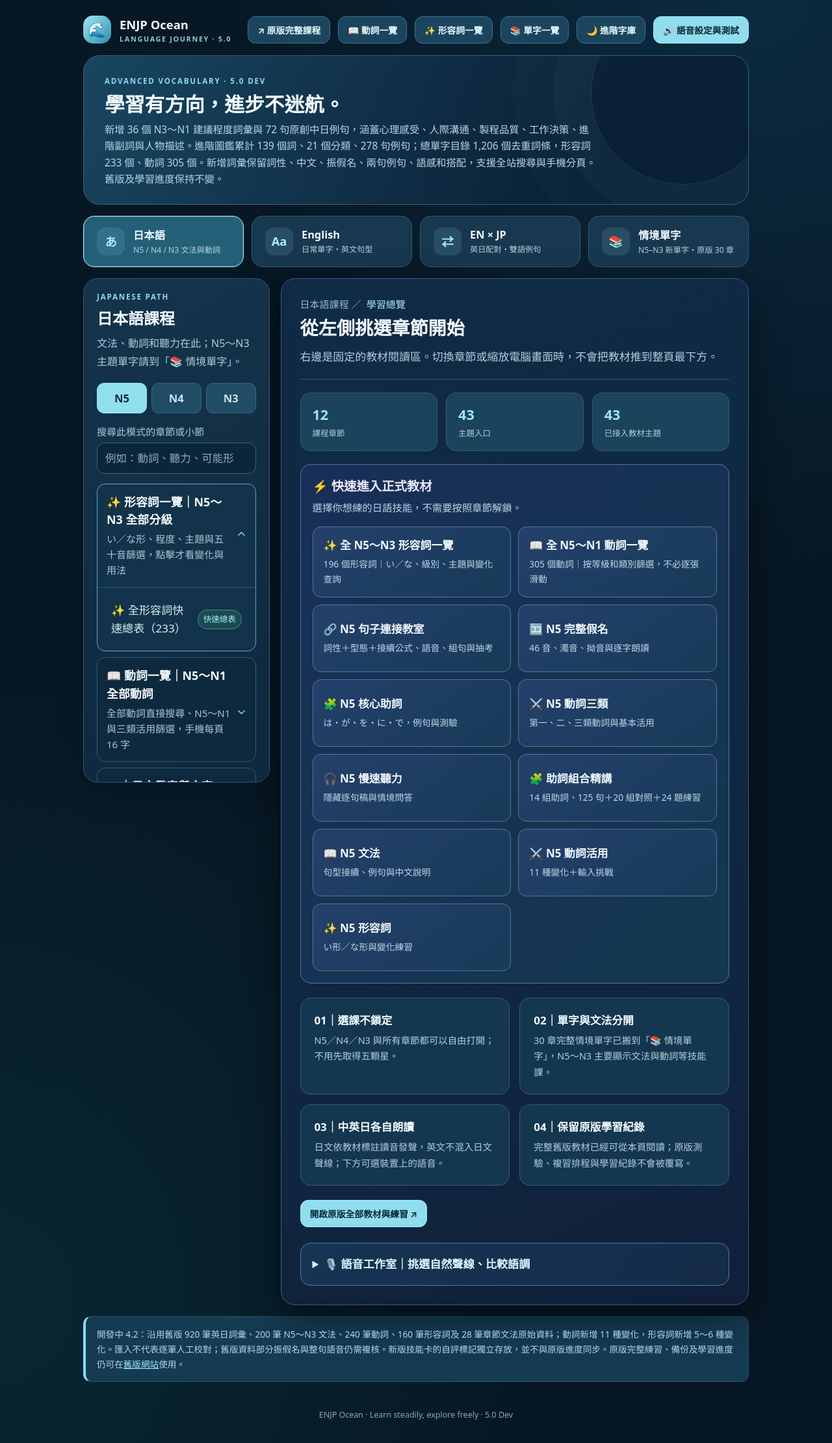
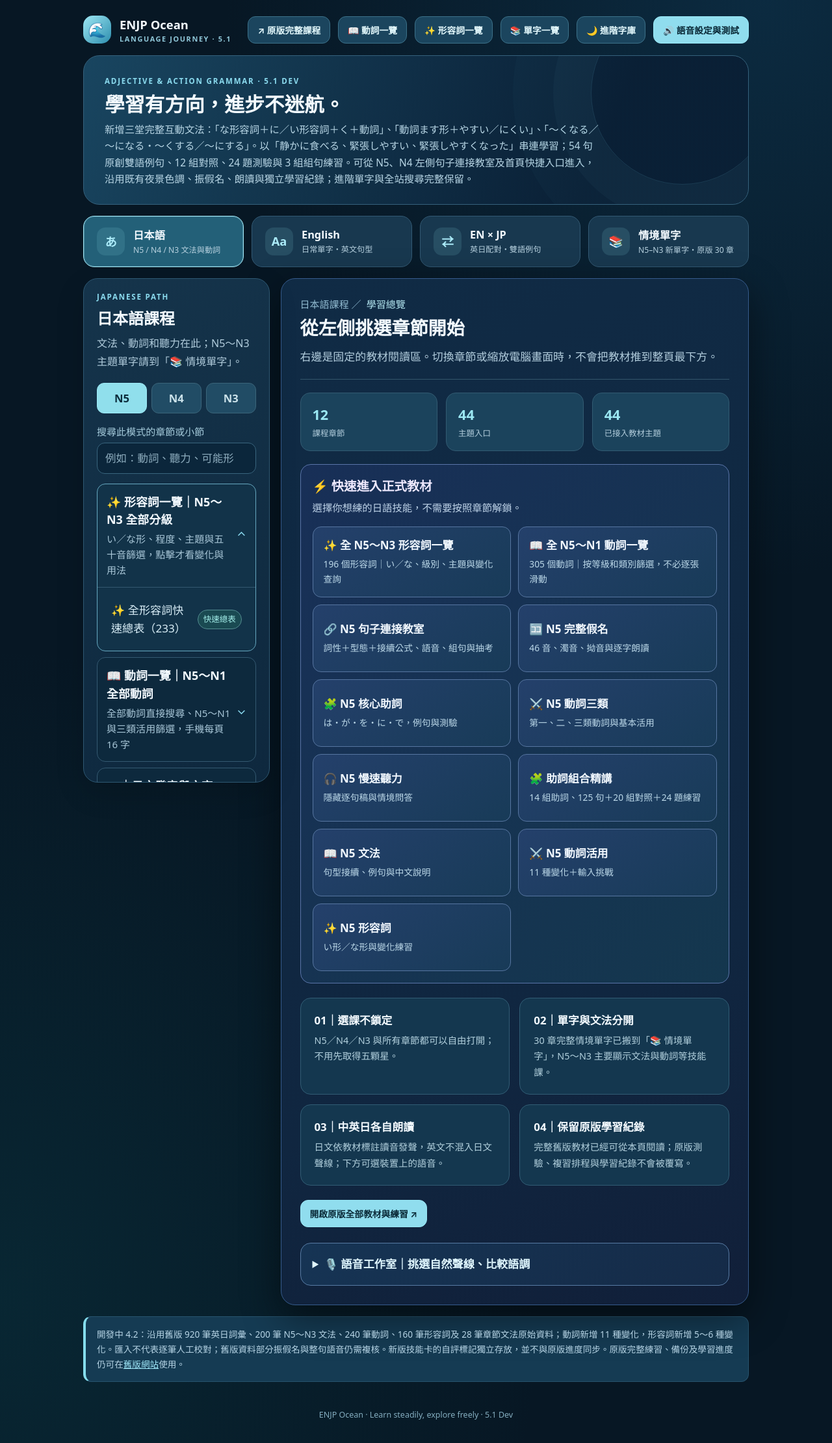
Before and after one commit to qwer3648141-png/qwer3648141-png.github.io, a plain HTML site: page v3/index.html in a window 1280 px wide. Shown: the whole page at 65% size. Drawn offline with Linux system fonts and the light colour scheme.

Commit message:
Connect three new adjective/adverb Japanese grammar lessons before course renderer, update 5.1 landing page without changing main

```diff
--- a/v3/index.html
+++ b/v3/index.html
@@ -5,7 +5,7 @@
   <meta name="viewport" content="width=device-width,initial-scale=1">
   <meta name="theme-color" content="#071724">
   <meta name="description" content="ENJP Ocean 3.0 課程導航試用版：日文 N5–N3、英文、雙語學習。">
-  <title>ENJP Ocean 5.0｜進階日語詞彙・生活與工作實用語感</title>
+  <title>ENJP Ocean 5.1｜形容詞副詞化・緊張しやすい・なる／する 互動文法</title>
   <link rel="stylesheet" href="./ui.css?v=3.6.0">
   <link rel="stylesheet" href="./legacy-ui.css?v=3.6.0">
   <link rel="stylesheet" href="./giving-receiving.css?v=3.8.1">
@@ -70,17 +70,18 @@
   <script src="./connection-n4-data-a.js?v=4.2.0" defer></script>
   <script src="./connection-n4-data-b.js?v=4.2.0" defer></script>
   <script src="./connection-n3-data.js?v=4.2.0" defer></script>
-  <script src="./connection-lessons.js?v=4.2.0" defer></script>
+  <script src="./adjective-adverb-lessons-data.js?v=5.1.0" defer></script>
+  <script src="./connection-lessons.js?v=5.1.0" defer></script>
   <script src="./verb-atlas.js?v=4.9.0" defer></script>
   <script src="./advanced-atlas.js?v=5.0.0" defer></script>
   <script src="./lexical-atlas.js?v=5.0.0" defer></script>
   <script src="./global-search.js?v=5.0.0" defer></script>
-  <script src="./app.js?v=5.0.0" defer></script>
+  <script src="./app.js?v=5.1.0" defer></script>
 </head>
 <body>
   <main class="wrap">
     <div class="topbar">
-      <div class="logo"><span class="logo-symbol" aria-hidden="true">🌊</span><span>ENJP Ocean<small>LANGUAGE JOURNEY · 5.0</small></span></div>
+      <div class="logo"><span class="logo-symbol" aria-hidden="true">🌊</span><span>ENJP Ocean<small>LANGUAGE JOURNEY · 5.1</small></span></div>
       <div class="top-links">
         <a class="navlink" href="/">↗ 原版完整課程</a>
         <a class="navlink" href="#jp-verb-overview">📖 動詞一覽</a>
@@ -91,9 +92,9 @@
       </div>
     </div>
     <header class="hero">
-      <span class="kicker">ADVANCED VOCABULARY · 5.0 DEV</span>
+      <span class="kicker">ADJECTIVE & ACTION GRAMMAR · 5.1 DEV</span>
       <h1>學習有方向，進步不迷航。</h1>
-      <p>新增 36 個 N3～N1 建議程度詞彙與 72 句原創中日例句，涵蓋心理感受、人際溝通、製程品質、工作決策、進階副詞與人物描述。進階圖鑑累計 139 個詞、21 個分類、278 句例句；總單字目錄 1,206 個去重詞條，形容詞 233 個、動詞 305 個。新增詞彙保留詞性、中文、振假名、兩句例句、語感和搭配，支援全站搜尋與手機分頁。舊版及學習進度保持不變。</p>
+      <p>新增三堂完整互動文法：「な形容詞＋に／い形容詞＋く＋動詞」、「動詞ます形＋やすい／にくい」、「〜くなる／〜になる・〜くする／〜にする」。以「静かに食べる、緊張しやすい、緊張しやすくなった」串連學習；54 句原創雙語例句、12 組對照、24 題測驗與 3 組組句練習。可從 N5、N4 左側句子連接教室及首頁快捷入口進入，沿用既有夜景色調、振假名、朗讀與獨立學習紀錄；進階單字與全站搜尋完整保留。</p>
     </header>
     <nav class="mode-strip" aria-label="學習模式">
       <button type="button" class="mode" data-mode="jp" aria-pressed="true">
@@ -192,7 +193,7 @@
       </article>
     </div>
     <p class="global-note">開發中 4.2：沿用舊版 920 筆英日詞彙、200 筆 N5～N3 文法、240 筆動詞、160 筆形容詞及 28 筆章節文法原始資料；動詞新增 11 種變化，形容詞新增 5～6 種變化。匯入不代表逐筆人工校對；舊版資料部分振假名與整句語音仍需複核。新版技能卡的自評標記獨立存放，並不與原版進度同步。原版完整練習、備份及學習進度仍可在<a href="/">舊版網站</a>使用。</p>
-    <footer class="footer">ENJP Ocean · Learn steadily, explore freely · 5.0 Dev</footer>
+    <footer class="footer">ENJP Ocean · Learn steadily, explore freely · 5.1 Dev</footer>
   </main>
 </body>
 </html>
```
